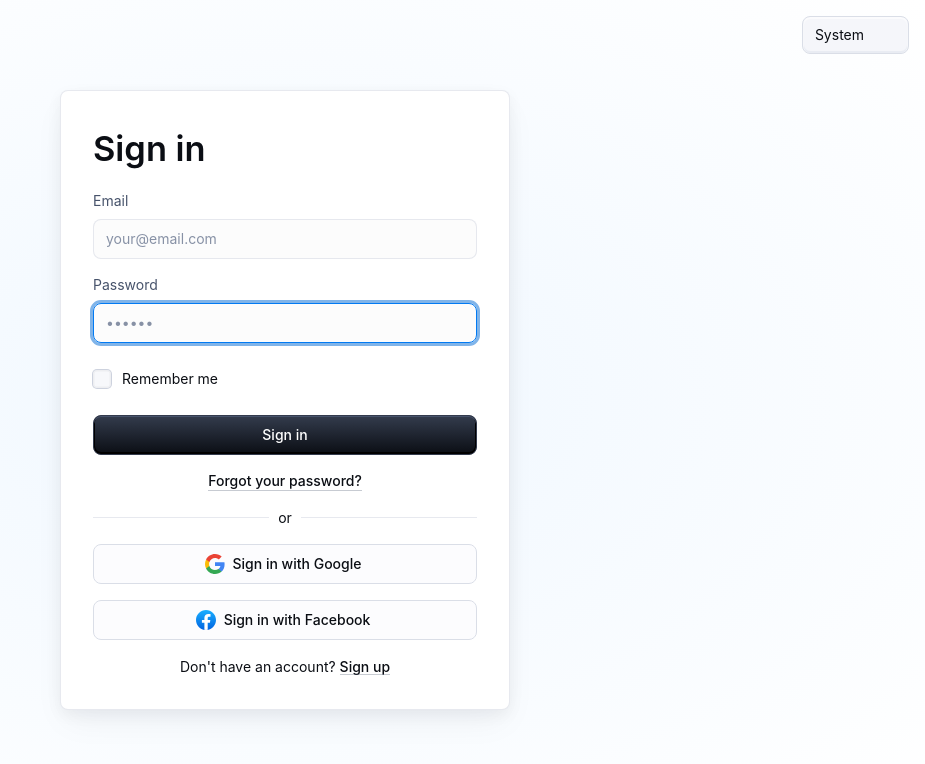
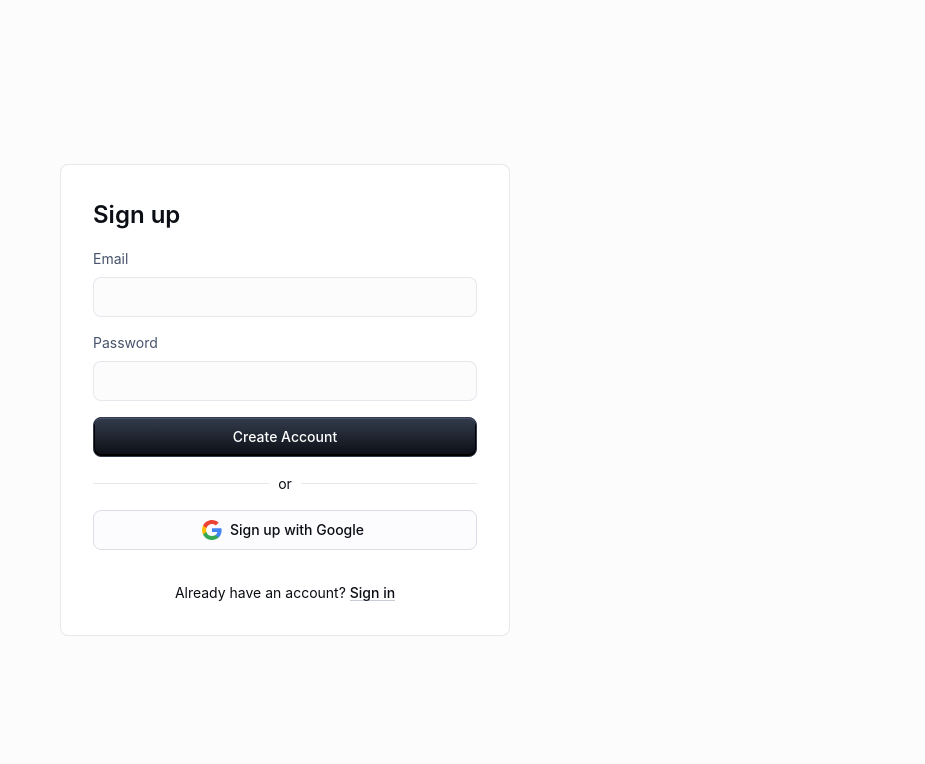
Before and after one commit to Lions4737/hackathon-frontend, a React (Create React App) app in the folder my-app/: page /signup in a window 1280 px wide. Shown: the top 764 px of the page, without its empty margins (355-1280 px from the left). Built offline with nearby package versions, Linux system fonts and the light colour scheme; no server answers; some icons are missing.

Commit message:
add feature/signup

```diff
--- a/my-app/src/App.tsx
+++ b/my-app/src/App.tsx
@@ -1,11 +1,12 @@
 import { BrowserRouter as Router, Route, Routes } from "react-router-dom";
 import SignIn from "./components/forms/LoginForm";
+import SignUp from "./components/forms/SignUpForm";
 
 const App = () => (
   <Router>
     <Routes>
       <Route path="/" element={<SignIn />} />
-      <Route path="/signup" element={<SignIn />} />
+      <Route path="/signup" element={<SignUp />} />
     </Routes>
   </Router>
 );
--- /dev/null
+++ b/my-app/src/components/forms/SignUpForm.tsx
@@ -0,0 +1,139 @@
+// src/components/forms/SignUp.tsx
+
+import * as React from 'react';
+import {
+  Box, Button, Checkbox, CssBaseline, FormControlLabel, Divider,
+  FormLabel, FormControl, Link, TextField, Typography, Stack, Card as MuiCard
+} from '@mui/material';
+import { styled } from '@mui/material/styles';
+import AppTheme from '../ui/AppTheme';
+import { GoogleIcon, FacebookIcon } from '../ui/CustomIcons';
+import { signUpWithEmail } from '../../utils/firebaseAuth';
+
+const Card = styled(MuiCard)(({ theme }) => ({
+  display: 'flex',
+  flexDirection: 'column',
+  alignSelf: 'center',
+  width: '100%',
+  padding: theme.spacing(4),
+  gap: theme.spacing(2),
+  margin: 'auto',
+  [theme.breakpoints.up('sm')]: {
+    maxWidth: '450px',
+  },
+}));
+
+const SignUpContainer = styled(Stack)(({ theme }) => ({
+  height: '100vh',
+  padding: theme.spacing(2),
+  [theme.breakpoints.up('sm')]: {
+    padding: theme.spacing(4),
+  },
+}));
+
+export default function SignUp() {
+  const [emailError, setEmailError] = React.useState(false);
+  const [emailErrorMessage, setEmailErrorMessage] = React.useState('');
+  const [passwordError, setPasswordError] = React.useState(false);
+  const [passwordErrorMessage, setPasswordErrorMessage] = React.useState('');
+  const [successMessage, setSuccessMessage] = React.useState('');
+
+  const validateInputs = () => {
+    const email = document.getElementById('email') as HTMLInputElement;
+    const password = document.getElementById('password') as HTMLInputElement;
+    let isValid = true;
+
+    if (!email.value || !/\S+@\S+\.\S+/.test(email.value)) {
+      setEmailError(true);
+      setEmailErrorMessage('Please enter a valid email address.');
+      isValid = false;
+    } else {
+      setEmailError(false);
+      setEmailErrorMessage('');
+    }
+
+    if (!password.value || password.value.length < 6) {
+      setPasswordError(true);
+      setPasswordErrorMessage('Password must be at least 6 characters.');
+      isValid = false;
+    } else {
+      setPasswordError(false);
+      setPasswordErrorMessage('');
+    }
+
+    return isValid;
+  };
+
+  const handleSubmit = async (event: React.FormEvent<HTMLFormElement>) => {
+    event.preventDefault();
+    if (!validateInputs()) return;
+
+    const data = new FormData(event.currentTarget);
+    const email = data.get('email') as string;
+    const password = data.get('password') as string;
+
+    try {
+      const userCredential = await signUpWithEmail(email, password);
+      console.log("サインアップ成功:", userCredential.user);
+      setSuccessMessage("アカウントが作成されました。");
+      // 例: navigate("/welcome") またはログイン後のリダイレクト
+    } catch (err: any) {
+      console.error("サインアップ失敗:", err.message);
+      setPasswordError(true);
+      setPasswordErrorMessage("登録に失敗しました。メールアドレスをご確認ください。");
+    }
+  };
+
+  return (
+    <AppTheme>
+      <CssBaseline />
+      <SignUpContainer direction="column" justifyContent="center">
+        <Card variant="outlined">
+          <Typography component="h1" variant="h4">
+            Sign up
+          </Typography>
+          <Box component="form" onSubmit={handleSubmit} sx={{ display: 'flex', flexDirection: 'column', gap: 2 }}>
+            <FormControl>
+              <FormLabel htmlFor="email">Email</FormLabel>
+              <TextField
+                id="email"
+                name="email"
+                type="email"
+                required
+                fullWidth
+                error={emailError}
+                helperText={emailErrorMessage}
+              />
+            </FormControl>
+            <FormControl>
+              <FormLabel htmlFor="password">Password</FormLabel>
+              <TextField
+                id="password"
+                name="password"
+                type="password"
+                required
+                fullWidth
+                error={passwordError}
+                helperText={passwordErrorMessage}
+              />
+            </FormControl>
+            <Button type="submit" fullWidth variant="contained">Create Account</Button>
+          </Box>
+          {successMessage && (
+            <Typography color="success.main" sx={{ mt: 1, textAlign: 'center' }}>
+                {successMessage}
+            </Typography>
+            )}
+          <Divider>or</Divider>
+          <Box sx={{ display: 'flex', flexDirection: 'column', gap: 2 }}>
+            <Button fullWidth variant="outlined" startIcon={<GoogleIcon />}>Sign up with Google</Button>
+          </Box>
+          <Typography sx={{ textAlign: 'center', mt: 2 }}>
+            Already have an account?{' '}
+            <Link href="/" variant="body2">Sign in</Link>
+          </Typography>
+        </Card>
+      </SignUpContainer>
+    </AppTheme>
+  );
+}
--- a/my-app/src/utils/firebaseAuth.tsx
+++ b/my-app/src/utils/firebaseAuth.tsx
@@ -5,7 +5,7 @@ import { fireAuth } from "./firebase";
 export const loginWithEmail = (email: string, password: string) =>
   signInWithEmailAndPassword(fireAuth, email, password);
 
-export const registerWithEmail = (email: string, password: string) =>
+export const signUpWithEmail = (email: string, password: string) =>
   createUserWithEmailAndPassword(fireAuth, email, password);
 
 export const logout = () => signOut(fireAuth);
```
